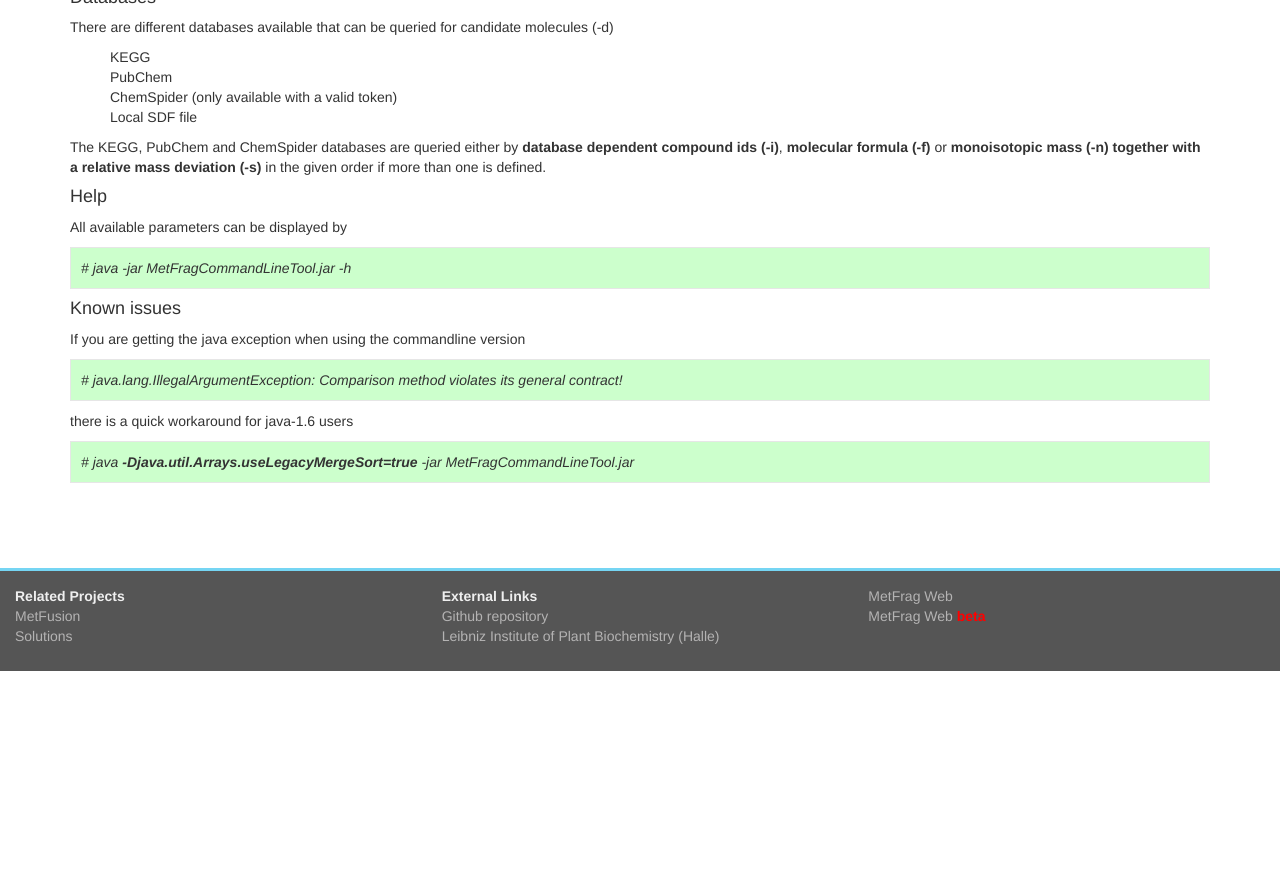
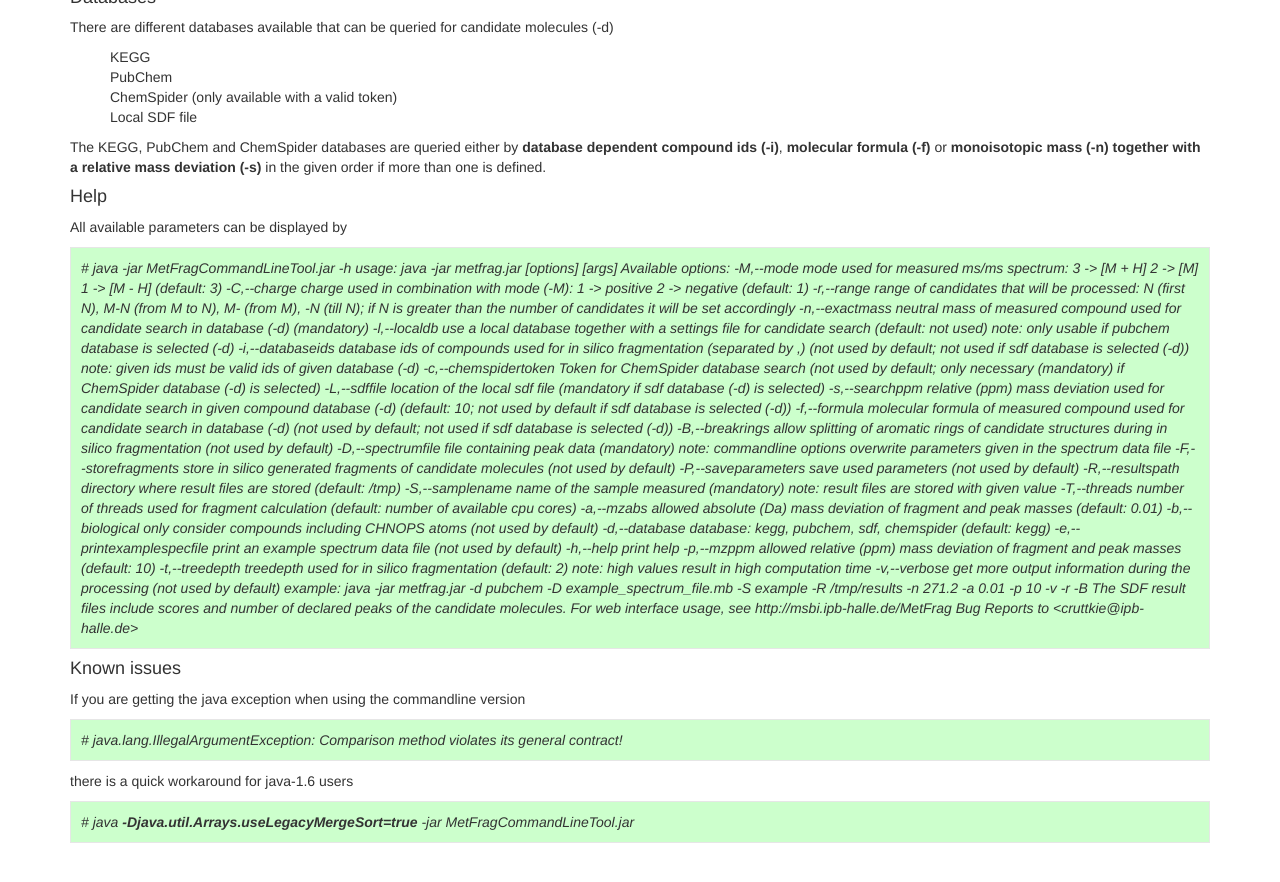
Before and after one commit to ipb-halle/MetFrag, a Jekyll site: the page built from projects/commandline/index.md, in a window 1280 px wide and 900 px high, scrolled down 1002 px. Shown: the top 882 px of the window. Built offline with Jekyll 4.4.1, drawn with Linux system fonts in a browser that asks for light colours; nearby versions of some CDN libraries; Markdown is read by kramdown in place of the engine named in the settings; before the commit the page ends 1673 px from its top, so only the background shows below that.

Commit message:
added help message of commandline tool

```diff
--- a/projects/commandline/index.md
+++ b/projects/commandline/index.md
@@ -71,6 +71,74 @@ The KEGG, PubChem and ChemSpider databases are queried either by <span style="fo
 All available parameters can be displayed by<p>
 <div class="code">
   # java -jar MetFragCommandLineTool.jar -h
+  usage: java -jar metfrag.jar [options] [args]
+
+  Available options:
+   -M,--mode                     mode used for measured ms/ms spectrum:
+                                 3       ->     [M + H]
+                                 2       ->     [M]
+                                 1       ->     [M - H]
+                                 (default: 3)
+   -C,--charge                   charge used in combination with mode (-M):
+                                 1       ->     positive
+                                 2       ->     negative
+                                 (default: 1)
+   -r,--range                    range of candidates that will be processed: N
+                                 (first N), M-N (from M to N), M- (from M), -N (till N); if N is greater than the
+                                 number of candidates it will be set accordingly
+   -n,--exactmass                neutral mass of measured compound used for
+                                 candidate search in database (-d) (mandatory)
+   -l,--localdb                  use a local database together with a settings
+                                 file for candidate search (default: not used) note: only usable if pubchem
+                                 database is selected (-d)
+   -i,--databaseids              database ids of compounds used for in silico
+                                 fragmentation (separated by ,) (not used by default; not used if sdf database is
+                                 selected (-d)) note: given ids must be valid ids of given database (-d)
+   -c,--chemspidertoken          Token for ChemSpider database search (not used
+                                 by default; only necessary (mandatory) if ChemSpider database (-d) is selected)
+   -L,--sdffile                  location of the local sdf file (mandatory if
+                                 sdf database (-d) is selected)
+   -s,--searchppm                relative (ppm) mass deviation used for
+                                 candidate search in given compound database (-d) (default: 10; not used by
+                                 default if sdf database is selected (-d))
+   -f,--formula                  molecular formula of measured compound used for
+                                 candidate search in database (-d) (not used by default; not used if sdf database
+                                 is selected (-d))
+   -B,--breakrings               allow splitting of aromatic rings of candidate
+                                 structures during in silico fragmentation (not used by default)
+   -D,--spectrumfile             file containing peak data (mandatory) note:
+                                 commandline options overwrite parameters given in the spectrum data file
+   -F,--storefragments           store in silico generated fragments of
+                                 candidate molecules (not used by default)
+   -P,--saveparameters           save used parameters (not used by default)
+   -R,--resultspath              directory where result files are stored
+                                 (default: /tmp)
+   -S,--samplename               name of the sample measured (mandatory) note:
+                                 result files are stored with given value
+   -T,--threads                  number of threads used for fragment calculation
+                                 (default: number of available cpu cores)
+   -a,--mzabs                    allowed absolute (Da) mass deviation of
+                                 fragment and peak masses (default: 0.01)
+   -b,--biological               only consider compounds including CHNOPS atoms
+                                 (not used by default)
+   -d,--database                 database: kegg, pubchem, sdf, chemspider
+                                 (default: kegg)
+   -e,--printexamplespecfile     print an example spectrum data file (not used
+                                 by default)
+   -h,--help                     print help
+   -p,--mzppm                    allowed relative (ppm) mass deviation of
+                                 fragment and peak masses (default: 10)
+   -t,--treedepth                treedepth used for in silico fragmentation
+                                 (default: 2) note: high values result in high computation time
+   -v,--verbose                  get more output information during the
+                                 processing (not used by default)
+
+  example: java -jar metfrag.jar -d pubchem -D example_spectrum_file.mb -S example
+  -R /tmp/results -n 271.2 -a 0.01 -p 10 -v -r -B
+  The SDF result files include scores and number of declared peaks of the
+  candidate molecules.
+  For web interface usage, see http://msbi.ipb-halle.de/MetFrag
+  Bug Reports to <cruttkie@ipb-halle.de>
 </div>
 <p><p>
 <h4>Known issues</h4>
```
